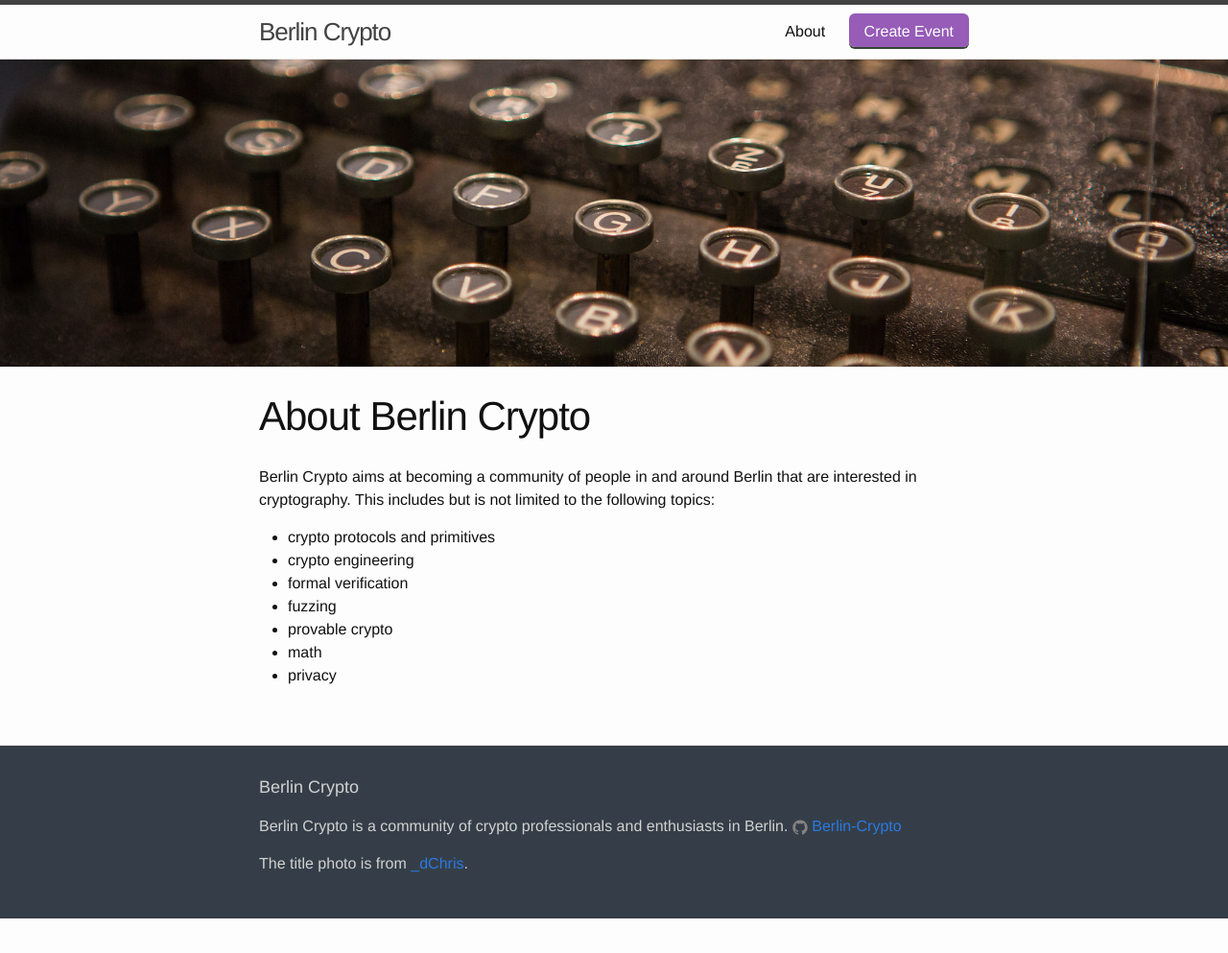
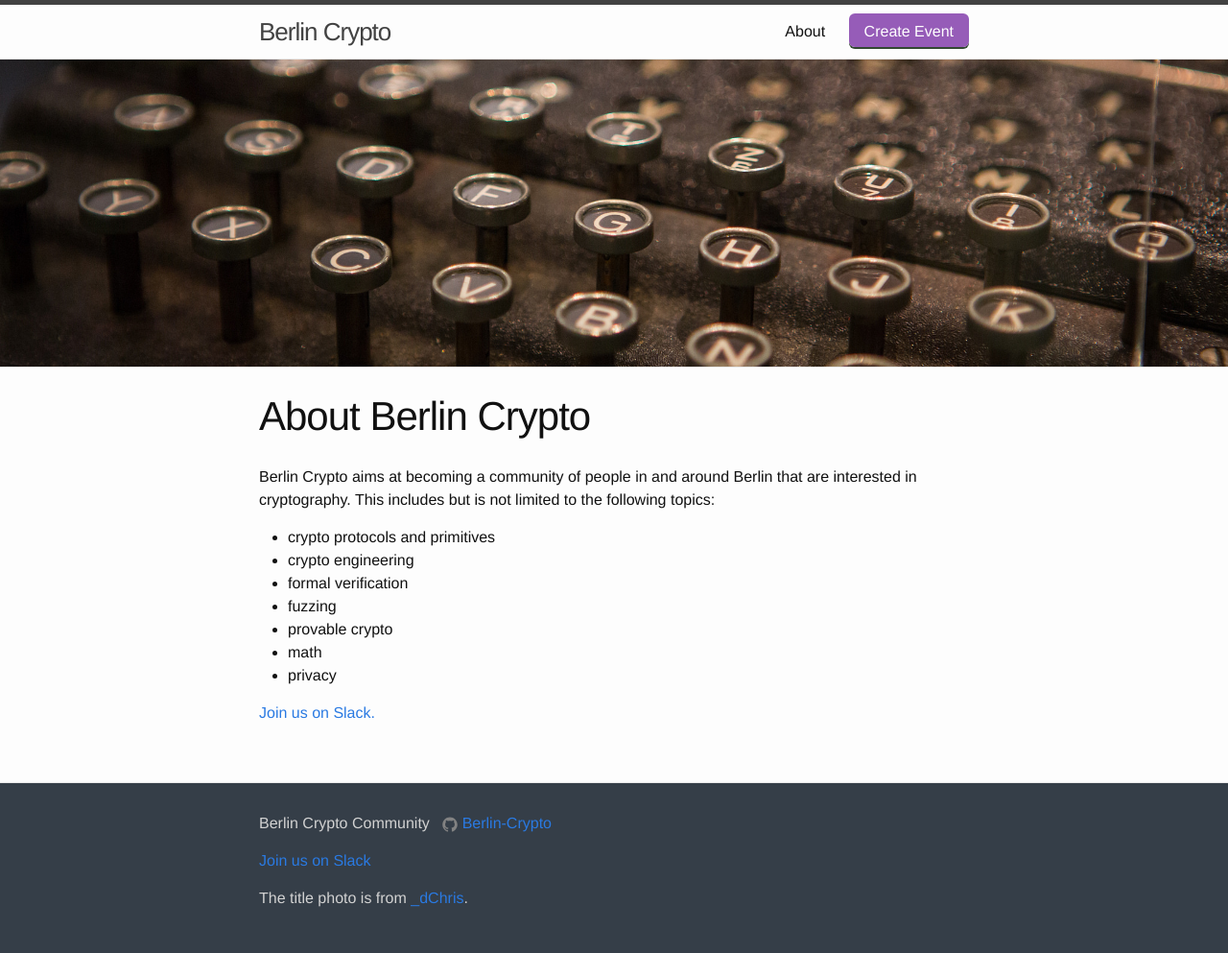
Before and after one commit to berlin-crypto/berlin-crypto.github.io, a Jekyll site: the page built from about.md, in a window 1280 px wide. Shown: the whole page at 96% size. Built offline with Jekyll 4.4.1, drawn with Linux system fonts in a browser that asks for light colours; before the commit the page ends 957 px from its top, so only the background shows below that.

Commit message:
add slack

```diff
--- a/_config.yml
+++ b/_config.yml
@@ -13,7 +13,7 @@ title: Berlin Crypto
 event_label: Event
 
 description: > # this means to ignore newlines until "baseurl:"
-  Berlin Crypto is a community of crypto professionals and enthusiasts in Berlin.
+  Berlin Crypto Community
 
 baseurl: "" # the subpath of your site, e.g. /blog
 url: "https://berlin-crypto.github.io" # the base hostname & protocol for your site
--- a/_includes/footer.html
+++ b/_includes/footer.html
@@ -2,10 +2,10 @@
 
   <div class="wrapper">
 
-    <h2 class="footer-heading">{{ site.title }}</h2>
+    <!--<h2 class="footer-heading">{{ site.title }}</h2>-->
     <p>
-      {{ site.description }}
-      {% include icon-github.html %}
+      {{ site.description }} &nbsp;
+        {% include icon-github.html %}
     </p>
     <p>The title photo is from <a href="https://www.flickr.com/photos/_dchris/20235659265">_dChris</a>.</p>
 
--- a/_includes/icon-github.html
+++ b/_includes/icon-github.html
@@ -1 +1,4 @@
 <a href="https://github.com/berlin-crypto/"><span class="icon icon--github">{% include icon-github.svg %}</span><span class="username">Berlin-Crypto</span></a>
+<p>
+<a href="https://bit.ly/2CVQGI2"><span class="username">Join us on Slack</span></a>
+</p>
--- a/about.md
+++ b/about.md
@@ -15,3 +15,5 @@ This includes but is not limited to the following topics:
 * provable crypto
 * math
 * privacy
+
+[Join us on Slack.](https://bit.ly/2CVQGI2)
```
